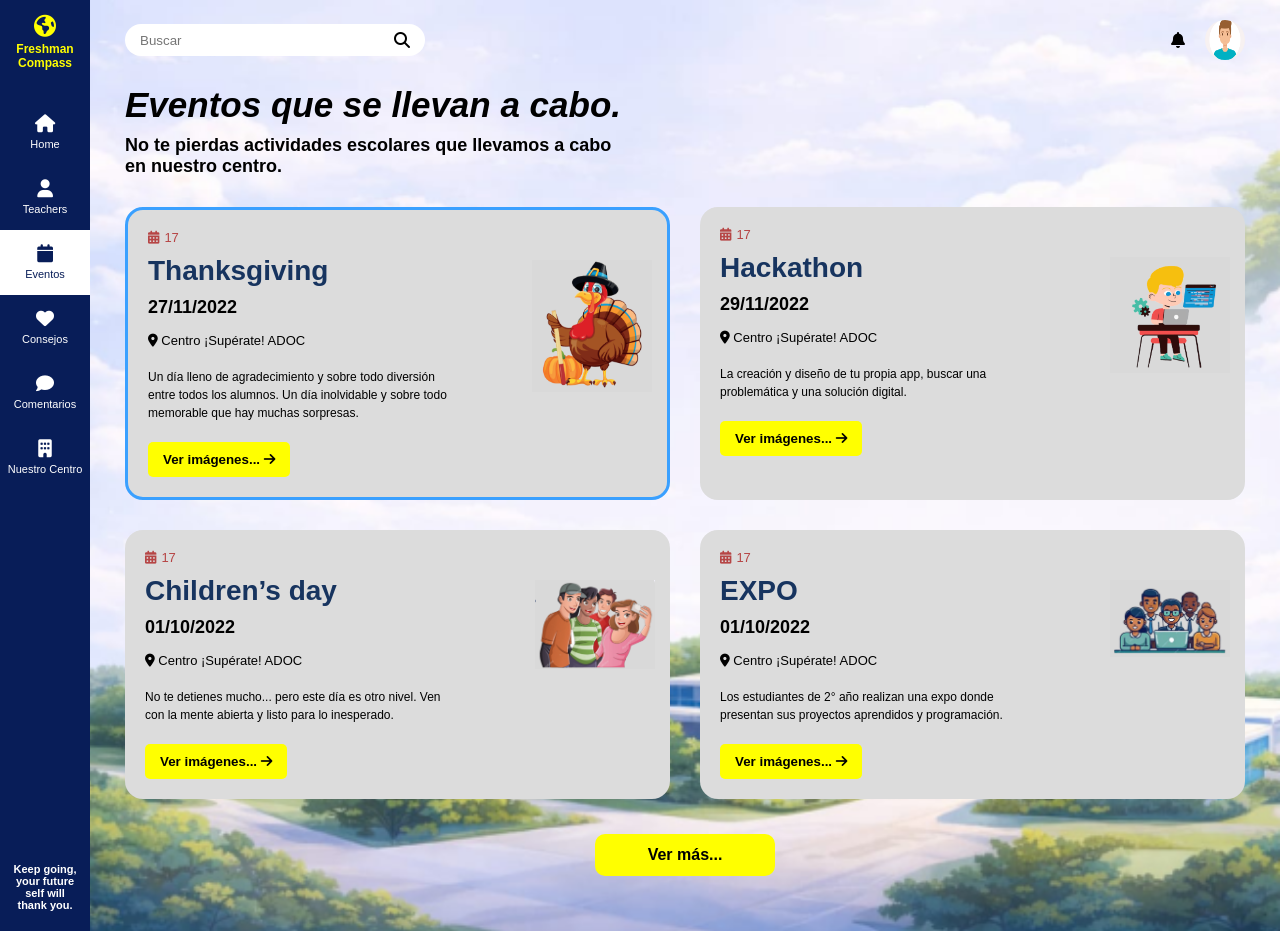
After one commit to FreshmanCompass26/FreshmanCompass26, a PHP site: page /eventos.html in a window 1280 px wide. The commit adds this page. Run offline with PHP 8.4, Linux system fonts and the light colour scheme.

Commit message:
Conexiones eventos

```diff
--- /dev/null
+++ b/eventos.html
@@ -0,0 +1,251 @@
+
+<!DOCTYPE html>
+<html lang="es">
+<head>
+<meta charset="UTF-8">
+<meta name="viewport" content="width=device-width, initial-scale=1.0">
+<title>Eventos</title>
+
+<link rel="stylesheet" href="style.css">
+
+<link rel="stylesheet"
+href="https://cdnjs.cloudflare.com/ajax/libs/font-awesome/6.5.1/css/all.min.css">
+
+</head>
+
+<body>
+
+<div class="container">
+
+
+
+    <!-- SIDEBAR -->
+
+    <div class="sidebar">
+
+        <div class="logo">
+            <i class="fa-solid fa-earth-americas"></i>
+            <span>Freshman Compass</span>
+        </div>
+
+        <ul>
+
+            <li>
+                <i class="fa-solid fa-house"></i>
+                <span>Home</span>
+            </li>
+
+            <li>
+                <i class="fa-solid fa-user"></i>
+                <span>Teachers</span>
+            </li>
+
+            <li class="active">
+                <i class="fa-solid fa-calendar"></i>
+                <span>Eventos</span>
+            </li>
+
+            <li>
+                <i class="fa-solid fa-heart"></i>
+                <span>Consejos</span>
+            </li>
+
+            <li>
+                <i class="fa-solid fa-comment"></i>
+                <span>Comentarios</span>
+            </li>
+
+            <li>
+                <i class="fa-solid fa-building"></i>
+                <span>Nuestro Centro</span>
+            </li>
+
+        </ul>
+
+        <div class="sidebar-text">
+            Keep going, your future self will thank you.
+        </div>
+
+    </div>
+
+    <!-- CONTENIDO -->
+
+    <div class="main-content">
+
+        <!-- TOP BAR -->
+
+        <div class="top-bar">
+
+            <div class="search-box">
+                <input type="text" placeholder="Buscar">
+                <i class="fa-solid fa-magnifying-glass"></i>
+            </div>
+
+            <div class="top-icons">
+                <i class="fa-solid fa-bell"></i>
+
+                <img src="img/Perfil.png" alt="">
+            </div>
+
+        </div>
+
+        <!-- TITULO -->
+
+        <div class="title-section">
+
+            <h1>Eventos que se llevan a cabo.</h1>
+
+            <p>
+                No te pierdas actividades escolares
+                que llevamos a cabo en nuestro centro.
+            </p>
+
+        </div>
+
+        <!-- GRID -->
+
+        <div class="events-grid">
+
+            <!-- CARD 1 -->
+
+            <div class="event-card active-card">
+
+                <div class="date-box">
+                    <i class="fa-solid fa-calendar-days"></i>
+                    <span>17</span>
+                </div>
+
+                <h3>Thanksgiving</h3>
+
+                <h4>27/11/2022</h4>
+
+                <div class="location">
+                    <i class="fa-solid fa-location-dot"></i>
+                    Centro ¡Supérate! ADOC
+                </div>
+
+                <img src="img/Thanksgiving.png" class="event-img">
+
+                <small>
+                    Un día lleno de agradecimiento y sobre todo diversión
+                    entre todos los alumnos. Un día inolvidable y sobre
+                    todo memorable que hay muchas sorpresas.
+                </small>
+
+                <button>
+                    Ver imágenes...
+                    <i class="fa-solid fa-arrow-right"></i>
+                </button>
+
+            </div>
+
+            <!-- CARD 2 -->
+
+            <div class="event-card">
+
+                <div class="date-box">
+                    <i class="fa-solid fa-calendar-days"></i>
+                    <span>17</span>
+                </div>
+
+                <h3>Hackathon</h3>
+
+                <h4>29/11/2022</h4>
+
+                <div class="location">
+                    <i class="fa-solid fa-location-dot"></i>
+                    Centro ¡Supérate! ADOC
+                </div>
+
+                <img src="img/Hackathon.png" class="event-img">
+
+                <small>
+                    La creación y diseño de tu propia app,
+                    buscar una problemática y una solución digital.
+                </small>
+
+                <button>
+                    Ver imágenes...
+                    <i class="fa-solid fa-arrow-right"></i>
+                </button>
+
+            </div>
+
+            <!-- CARD 3 -->
+
+            <div class="event-card">
+
+                <div class="date-box">
+                    <i class="fa-solid fa-calendar-days"></i>
+                    <span>17</span>
+                </div>
+
+                <h3>Children’s day</h3>
+
+                <h4>01/10/2022</h4>
+
+                <div class="location">
+                    <i class="fa-solid fa-location-dot"></i>
+                    Centro ¡Supérate! ADOC
+                </div>
+
+                <img src="img/Childrensday.png" class="event-img">
+
+                <small>
+                    No te detienes mucho... pero este día es otro nivel.
+                    Ven con la mente abierta y listo para lo inesperado.
+                </small>
+
+                <button>
+                    Ver imágenes...
+                    <i class="fa-solid fa-arrow-right"></i>
+                </button>
+
+            </div>
+
+            <!-- CARD 4 -->
+
+            <div class="event-card">
+
+                <div class="date-box">
+                    <i class="fa-solid fa-calendar-days"></i>
+                    <span>17</span>
+                </div>
+
+                <h3>EXPO</h3>
+
+                <h4>01/10/2022</h4>
+
+                <div class="location">
+                    <i class="fa-solid fa-location-dot"></i>
+                    Centro ¡Supérate! ADOC
+                </div>
+
+                <img src="img/Expo.png" class="event-img">
+
+                <small>
+                    Los estudiantes de 2° año realizan una expo donde
+                    presentan sus proyectos aprendidos y programación.
+                </small>
+
+                <button>
+                    Ver imágenes...
+                    <i class="fa-solid fa-arrow-right"></i>
+                </button>
+
+            </div>
+
+        </div>
+
+        <!-- BOTON -->
+
+        <div class="more-btn">
+            Ver más...
+        </div>
+
+    </div>
+
+</div>
+
+</body>
+</html>
--- a/php/navbar.php
+++ b/php/navbar.php
@@ -24,7 +24,7 @@ if (session_status() == PHP_SESSION_NONE) {
         </li>
 
 
-        <?php if (isset($_SESSION['usuario_id'])) { ?>
+        <?php if (isset($_SESSION['nombre'])) { ?>
 
         <li>
             <a href="#">
@@ -48,7 +48,7 @@ if (session_status() == PHP_SESSION_NONE) {
         </li>
 
         <li>
-            <a href="#">
+            <a href="eventos.html">
                 <i class="fa-solid fa-calendar-days"></i>
                 <span>Eventos</span>
             </a>
--- /dev/null
+++ b/style.css
@@ -0,0 +1,245 @@
+*{
+    margin:0;
+    padding:0;
+    box-sizing:border-box;
+    font-family:Arial, Helvetica, sans-serif;
+}
+
+
+
+body{
+    background-image: url("img/Imagefondo.png");
+    background-size: cover;
+    background-position: center;
+    background-repeat: no-repeat;
+    height: 100vh;
+    margin: 0;
+    background-size:cover;
+    background-position:center;
+    min-height:100vh;
+}
+
+/* CONTENEDOR */
+
+.container{
+    display:flex;
+}
+
+/* SIDEBAR */
+
+.sidebar{
+    width:90px;
+    background:#081d58;
+    min-height:100vh;
+    color:white;
+    display:flex;
+    flex-direction:column;
+    align-items:center;
+    padding-top:15px;
+}
+
+
+.logo{
+    font-size:12px;
+    color:yellow;
+    font-weight:bold;
+    margin-bottom:30px;
+    text-align:center;
+}
+
+.logo i{
+    font-size:22px;
+    display:block;
+    margin-bottom:5px;
+}
+
+.sidebar ul{
+    width:100%;
+    list-style:none;
+}
+
+.sidebar li{
+    width:100%;
+    height:65px;
+    display:flex;
+    flex-direction:column;
+    align-items:center;
+    justify-content:center;
+    gap:5px;
+    cursor:pointer;
+    transition:0.3s;
+    font-size:11px;
+}
+
+.sidebar li i{
+    font-size:18px;
+}
+
+.sidebar li.active{
+    background:white;
+    color:#081d58;
+}
+
+.sidebar-text{
+    margin-top:auto;
+    padding:20px 10px;
+    font-size:11px;
+    text-align:center;
+    font-weight:bold;
+}
+
+/* MAIN */
+
+.main-content{
+    flex:1;
+    padding:20px 35px;
+}
+
+/* TOP BAR */
+
+.top-bar{
+    display:flex;
+    justify-content:space-between;
+    align-items:center;
+    margin-bottom:25px;
+}
+
+.search-box{
+    background:white;
+    border-radius:20px;
+    width:300px;
+    padding:8px 15px;
+    display:flex;
+    align-items:center;
+    gap:10px;
+}
+
+.search-box input{
+    border:none;
+    outline:none;
+    width:100%;
+}
+
+.top-icons{
+    display:flex;
+    align-items:center;
+    gap:20px;
+}
+
+.top-icons img{
+    width:40px;
+    height:40px;
+    border-radius:50%;
+}
+
+/* TITULO */
+
+.title-section h1{
+    font-size:35px;
+    font-style:italic;
+    margin-bottom:10px;
+}
+
+.title-section p{
+    font-size:18px;
+    font-weight:bold;
+    margin-bottom:30px;
+    width:500px;
+}
+
+/* GRID */
+
+.events-grid{
+    display:grid;
+    grid-template-columns:1fr 1fr;
+    gap:30px;
+}
+
+/* CARDS */
+
+.event-card{
+    background:#dcdcdc;
+    border-radius:18px;
+    padding:20px;
+    position:relative;
+    min-height:260px;
+    overflow:hidden;
+}
+
+.active-card{
+    border:3px solid #3aa0ff;
+}
+
+/* FECHA */
+
+.date-box{
+    color:#b64545;
+    display:flex;
+    align-items:center;
+    gap:5px;
+    margin-bottom:10px;
+    font-size:13px;
+}
+
+/* TITULOS */
+
+.event-card h3{
+    color:#17345f;
+    font-size:28px;
+    margin-bottom:10px;
+}
+
+.event-card h4{
+    font-size:18px;
+    margin-bottom:15px;
+}
+
+/* UBICACION */
+
+.location{
+    font-size:13px;
+    margin-bottom:20px;
+}
+
+/* TEXTO */
+
+.event-card small{
+    display:block;
+    width:60%;
+    line-height:1.5;
+    font-size:12px;
+}
+
+/* IMAGENES */
+
+.event-img{
+    width:120px;
+    position:absolute;
+    right:15px;
+    top:50px;
+}
+
+/* BOTON */
+
+.event-card button{
+    margin-top:20px;
+    background:yellow;
+    border:none;
+    padding:10px 15px;
+    border-radius:5px;
+    font-weight:bold;
+    cursor:pointer;
+}
+
+/* BOTON FINAL */
+
+.more-btn{
+    width:180px;
+    background:yellow;
+    text-align:center;
+    margin:35px auto;
+    padding:12px;
+    border-radius:10px;
+    font-weight:bold;
+    cursor:pointer;
+}
```
Also changed, not shown: img/Childrensday.png (renamed from Eventos-page/img/Childrensday.png), img/Expo.png (renamed from Eventos-page/img/Expo.png), img/Hackathon.png (renamed from Eventos-page/img/Hackathon.png), img/Imagefondo.png (renamed from Eventos-page/img/Imagefondo.png), img/Perfil.png (renamed from Eventos-page/img/Perfil.png), img/Thanksgiving.png (renamed from Eventos-page/img/Thanksgiving.png).
